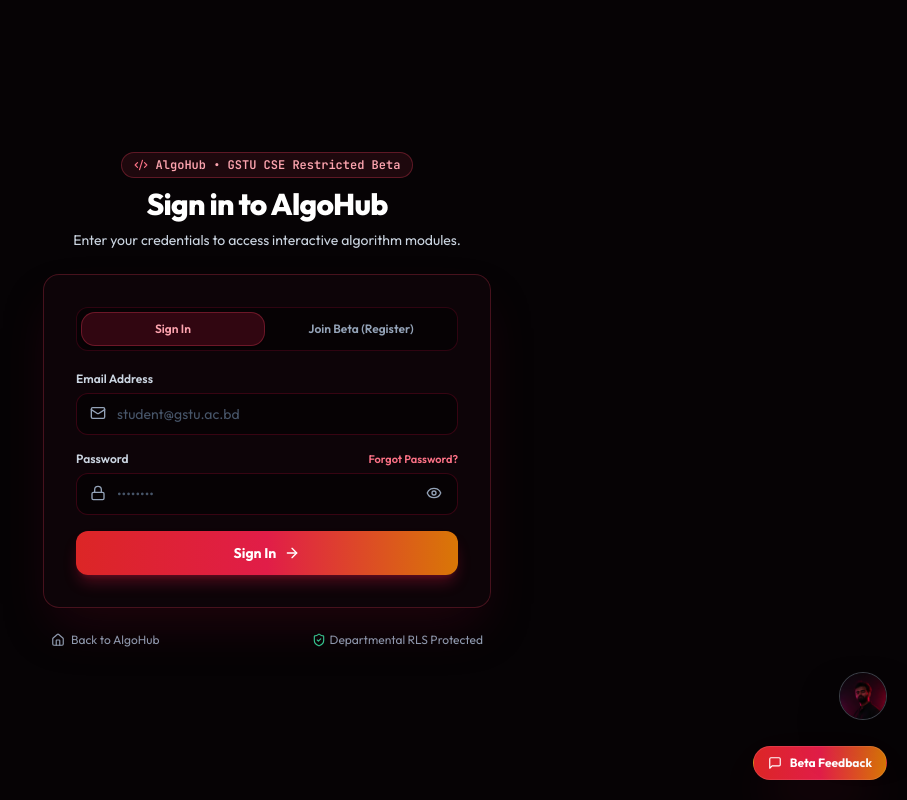
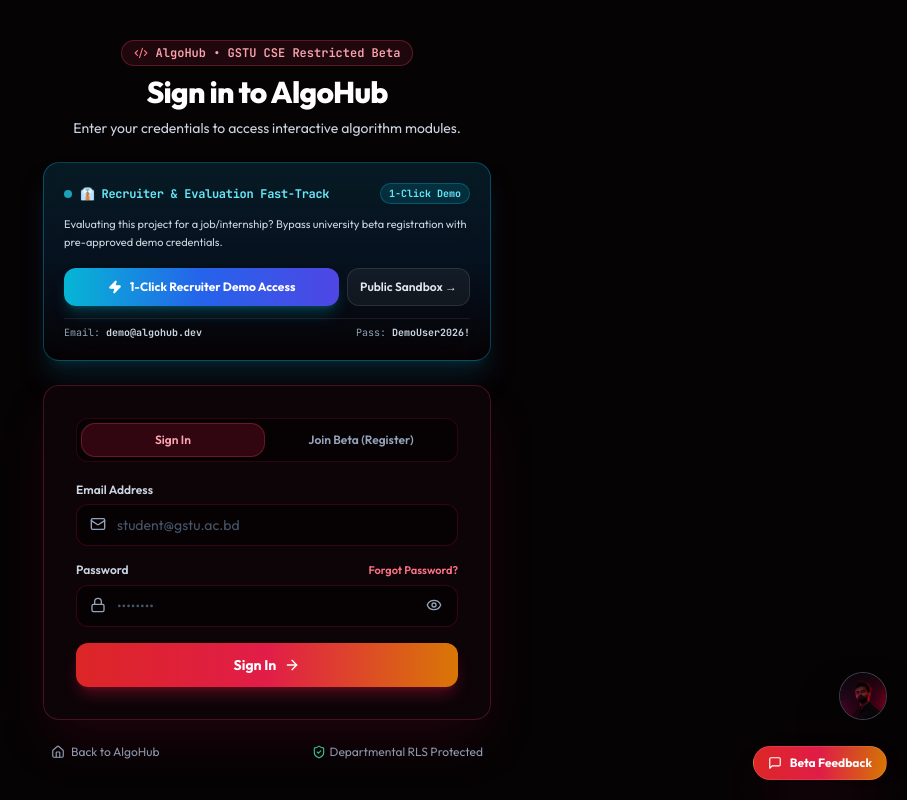
Before and after one commit to mushfiq693-dotcom/Sorting-Algorithms, a Next.js app: page /auth/login in a window 1280 px wide. Shown: the whole page, without its empty margins (373-1280 px from the left). Built offline with nearby package versions, Linux system fonts and the light colour scheme; no server answers.

Commit message:
feat(demo): enable public recruiter sandbox and 1-click demo evaluation access

```diff
--- a/src/app/auth/login/page.tsx
+++ b/src/app/auth/login/page.tsx
@@ -21,6 +21,7 @@
   EyeOff,
   KeyRound,
   X,
+  Zap,
 } from "lucide-react";
 
 import { validateGenuineEmail } from "@/lib/validation/emailValidator";
@@ -145,6 +146,29 @@
     }
   };
 
+  const handleDemoSignIn = async () => {
+    setIsLoading(true);
+    setErrorMsg(null);
+    setSuccessMsg("Authenticating recruiter demo session...");
+
+    try {
+      const { data, error } = await supabase.auth.signInWithPassword({
+        email: "demo@algohub.dev",
+        password: "DemoUser2026!",
+      });
+      if (error) throw error;
+
+      if (data.user) {
+        setSuccessMsg("✓ Verified recruiter demo access granted! Redirecting...");
+        router.push(nextRoute);
+        router.refresh();
+      }
+    } catch (err: any) {
+      setErrorMsg(err.message || "Failed to start demo session. You can also explore public visualizers directly.");
+      setIsLoading(false);
+    }
+  };
+
   const handleSignUp = async (e: React.FormEvent) => {
     e.preventDefault();
     setIsLoading(true);
@@ -219,6 +243,49 @@
             ? "Enter your credentials to access interactive algorithm modules."
             : "Register with your student/faculty email for departmental review."}
         </p>
+      </div>
+
+      {/* Recruiter & Quick Evaluation Fast-Track Card */}
+      <div className="rounded-2xl border border-cyan-500/35 bg-gradient-to-b from-cyan-950/50 via-[#071322]/90 to-[#040a14]/98 p-4 sm:p-5 backdrop-blur-xl shadow-xl shadow-cyan-950/50 space-y-3">
+        <div className="flex items-center justify-between">
+          <div className="flex items-center gap-2">
+            <span className="flex h-2 w-2 rounded-full bg-cyan-400 animate-pulse" />
+            <span className="text-xs font-bold text-cyan-300 font-mono tracking-tight">
+              👔 Recruiter & Evaluation Fast-Track
+            </span>
+          </div>
+          <span className="text-[10px] font-mono px-2 py-0.5 rounded-full bg-cyan-500/15 border border-cyan-500/30 text-cyan-300 font-bold">
+            1-Click Demo
+          </span>
+        </div>
+
+        <p className="text-[11px] text-slate-300 leading-relaxed font-sans">
+          Evaluating this project for a job/internship? Bypass university beta registration with pre-approved demo credentials.
+        </p>
+
+        <div className="flex flex-col sm:flex-row gap-2 pt-1">
+          <button
+            type="button"
+            onClick={handleDemoSignIn}
+            disabled={isLoading}
+            className="flex-1 inline-flex items-center justify-center gap-2 rounded-xl bg-gradient-to-r from-cyan-500 via-blue-600 to-indigo-600 px-4 py-2.5 text-xs font-bold text-white shadow-lg shadow-cyan-500/25 hover:brightness-110 active:scale-[0.98] transition-all cursor-pointer disabled:opacity-50"
+          >
+            <Zap className="h-3.5 w-3.5 fill-white" />
+            <span>1-Click Recruiter Demo Access</span>
+          </button>
+
+          <Link
+            href="/learn"
+            className="inline-flex items-center justify-center gap-1.5 rounded-xl border border-white/10 bg-white/5 px-3 py-2.5 text-xs font-semibold text-slate-200 hover:text-white hover:bg-white/10 transition-all text-center"
+          >
+            <span>Public Sandbox &rarr;</span>
+          </Link>
+        </div>
+
+        <div className="text-[10px] text-slate-400 font-mono flex items-center justify-between pt-1.5 border-t border-white/[0.08]">
+          <span>Email: <strong className="text-slate-300">demo@algohub.dev</strong></span>
+          <span>Pass: <strong className="text-slate-300">DemoUser2026!</strong></span>
+        </div>
       </div>
 
       {/* Main Glassmorphic Auth Card */}
--- a/src/components/landing/LockedVisualizerGate.tsx
+++ b/src/components/landing/LockedVisualizerGate.tsx
@@ -76,78 +76,25 @@
     );
   }
 
-  // If user is logged in & approved, render full interactive visualizer
-  if (isApproved) {
-    return <SortingVisualizer />;
-  }
-
-  // If user is anonymous or pending, render preview with glassmorphic lock overlay
+  // Render full interactive visualizer in sandbox mode
   return (
-    <div className="relative rounded-3xl overflow-hidden border border-rose-500/25 bg-[#090408] shadow-2xl shadow-rose-950/30">
-      {/* Blurred background preview of the visualizer */}
-      <div className="pointer-events-none select-none opacity-20 filter blur-sm scale-[0.99]">
-        <SortingVisualizer />
-      </div>
-
-      {/* Glassmorphic Lock Overlay Banner */}
-      <div className="absolute inset-0 bg-gradient-to-b from-[#060205]/75 via-[#0c0409]/92 to-[#060205]/98 backdrop-blur-md flex flex-col items-center justify-center p-6 sm:p-10 text-center z-20">
-        <div className="max-w-xl space-y-5">
-          {/* Badge */}
-          <div className="inline-flex items-center gap-2 px-3.5 py-1.5 rounded-full border border-rose-500/30 bg-rose-500/10 text-rose-300 font-mono text-xs font-semibold">
-            {betaStatus === "pending" ? (
-              <>
-                <Clock className="h-3.5 w-3.5 text-amber-400" />
-                <span>Beta Access Status: Review Pending</span>
-              </>
-            ) : (
-              <>
-                <GraduationCap className="h-3.5 w-3.5 text-rose-400" />
-                <span>GSTU CSE Restricted Beta Access Required</span>
-              </>
-            )}
+    <div className="space-y-3">
+      {!isApproved && (
+        <div className="flex flex-col sm:flex-row items-center justify-between gap-2 px-4 py-2.5 rounded-2xl bg-cyan-500/10 border border-cyan-500/25 text-xs font-mono text-cyan-300">
+          <div className="flex items-center gap-2">
+            <span className="h-2 w-2 rounded-full bg-emerald-400 animate-pulse" />
+            <span className="font-semibold">Public Evaluation Sandbox</span>
+            <span className="hidden sm:inline text-slate-400">• Full real-time execution engine active</span>
           </div>
-
-          {/* Title */}
-          <h3 className="text-2xl sm:text-3xl font-extrabold text-white tracking-tight font-sans">
-            Unlock Interactive Visualizer & Practice
-          </h3>
-
-          {/* Description */}
-          <p className="text-xs sm:text-sm text-slate-300 leading-relaxed font-sans max-w-lg mx-auto">
-            {betaStatus === "pending"
-              ? "Your account has been created and is currently awaiting administrator approval. Once approved, the full interactive debugger, custom array engine, and coding practice modules will unlock."
-              : "AlgoHub's interactive execution engine, custom array inputs, C++ line-by-line debugger, and coding sandbox are reserved for GSTU CSE students and faculty."}
-          </p>
-
-          {/* Action CTA */}
-          <div className="pt-2 flex flex-col sm:flex-row items-center justify-center gap-3">
-            {betaStatus === "pending" ? (
-              <Link
-                href="/auth/pending"
-                className="w-full sm:w-auto inline-flex items-center justify-center gap-2 rounded-xl bg-gradient-to-r from-amber-600 via-rose-600 to-red-600 px-6 py-3 text-xs sm:text-sm font-bold text-white shadow-lg shadow-amber-600/30 hover:brightness-110 active:scale-95 transition-all"
-              >
-                <Clock className="h-4 w-4" />
-                <span>Check Approval Status</span>
-              </Link>
-            ) : (
-              <Link
-                href="/auth/login"
-                className="w-full sm:w-auto inline-flex items-center justify-center gap-2 rounded-xl bg-gradient-to-r from-red-600 via-rose-600 to-amber-600 px-6 py-3 text-xs sm:text-sm font-bold text-white shadow-lg shadow-rose-600/30 hover:brightness-110 active:scale-95 transition-all"
-              >
-                <Sparkles className="h-4 w-4" />
-                <span>Request Beta Access / Sign In</span>
-                <ArrowRight className="h-4 w-4" />
-              </Link>
-            )}
-          </div>
-
-          {/* Security Tag */}
-          <div className="flex items-center justify-center gap-1.5 text-[11px] text-slate-400 font-mono pt-2">
-            <ShieldCheck className="h-3.5 w-3.5 text-emerald-400" />
-            <span>Row Level Security (RLS) & Departmental Verification Enforced</span>
-          </div>
+          <Link
+            href="/auth/login"
+            className="text-xs text-slate-300 hover:text-white transition-colors underline decoration-cyan-500/50 hover:decoration-cyan-400"
+          >
+            Simulate Departmental RBAC Access &rarr;
+          </Link>
         </div>
-      </div>
+      )}
+      <SortingVisualizer />
     </div>
   );
 }
```
Also changed, not shown: src/lib/supabase/middleware.ts (+6 -1 lines).
